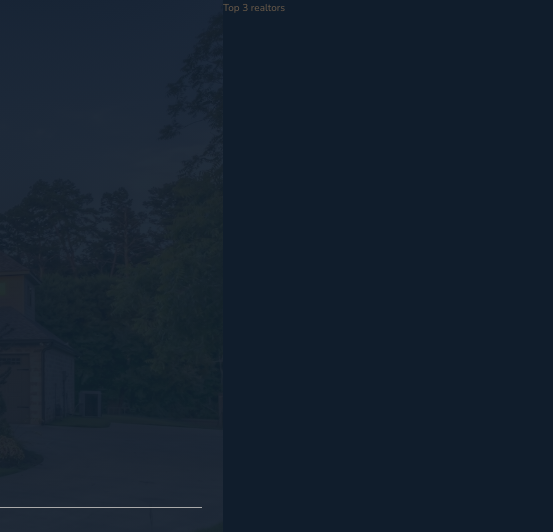
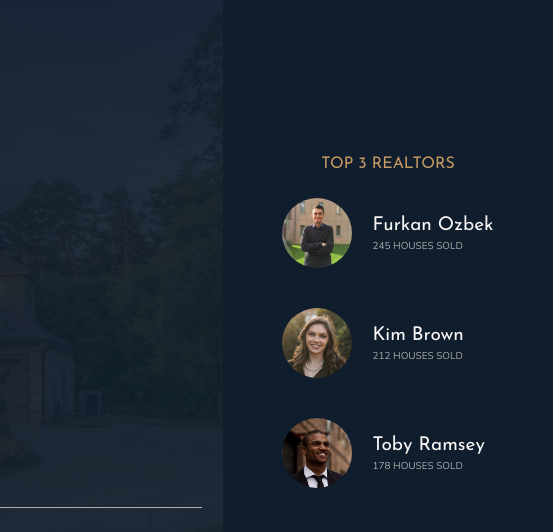
Before and after one commit to afozbek/Nexter, a website: page index.html in a window 1280 px wide. Shown: the top 532 px of the page, 727-1280 px from the left. Drawn offline with nearby package versions, Linux system fonts and the light colour scheme.

Commit message:
header_finished

```diff
--- a/index.html
+++ b/index.html
@@ -33,7 +33,26 @@
     </header>
 
     <div class="realtors">
-        Top 3 realtors
+        <h3 class="heading-3">Top 3 Realtors</h3>
+        <div class="realtors__list">
+            <img src="img/Furkan2.jpeg" alt="realtor 1" class="realtors__img">
+            <div class="realtors__details">
+                <h4 class="heading-4 heading-4--light">Furkan Ozbek</h4>
+                <p class="realtors__sold">245 houses sold</p>
+            </div>
+
+            <img src="img/realtor-2.jpeg" alt="realtor 2" class="realtors__img">
+            <div class="realtors__details">
+                <h4 class="heading-4 heading-4--light">Kim Brown</h4>
+                <p class="realtors__sold">212 houses sold</p>
+            </div>
+
+            <img src="img/realtor-3.jpeg" alt="realtor 3" class="realtors__img">
+            <div class="realtors__details">
+                <h4 class="heading-4 heading-4--light">Toby Ramsey</h4>
+                <p class="realtors__sold">178 houses sold</p>
+            </div>
+        </div>
     </div>
 
     <section class="features">
--- a/sass/_realtors.scss
+++ b/sass/_realtors.scss
@@ -1,4 +1,31 @@
 .realtors {
     background-color: $color-secondary;
     grid-column: col-start 7 / full-end;
+    padding: 3rem;
+
+    display: grid;
+    align-content: center;
+    justify-content: center;
+    justify-items: center;
+    grid-row-gap: 2rem;
+
+    &__list {
+        display: grid;
+        grid-template-columns: min-content max-content;
+        grid-column-gap: 2rem;
+        grid-row-gap: 5vh;
+        align-items: center;
+    }
+
+    &__img {
+        width: 7rem;
+        border-radius: 50%;
+        display: block;
+    }
+
+    &__sold {
+        text-transform: uppercase;
+        color: $color-grey-light-2;
+        margin-top: -3px;
+    }
 }
```
Also changed, not shown: README.md, css/style.css, img/Furkan2.jpeg (added), img/header.png (added).
